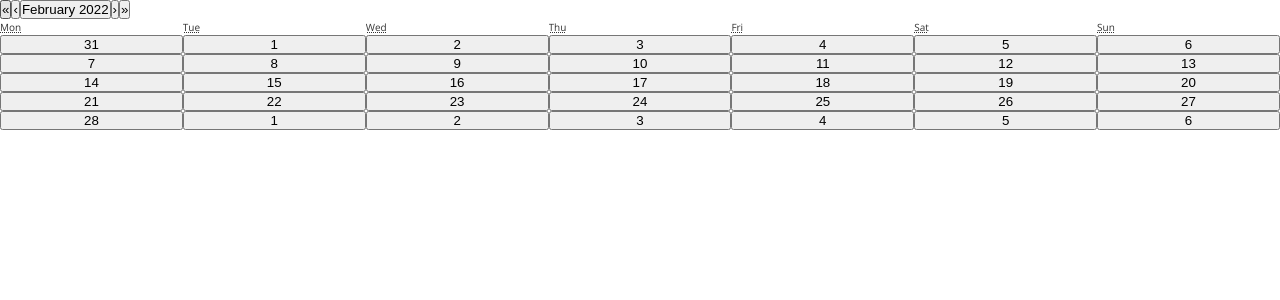
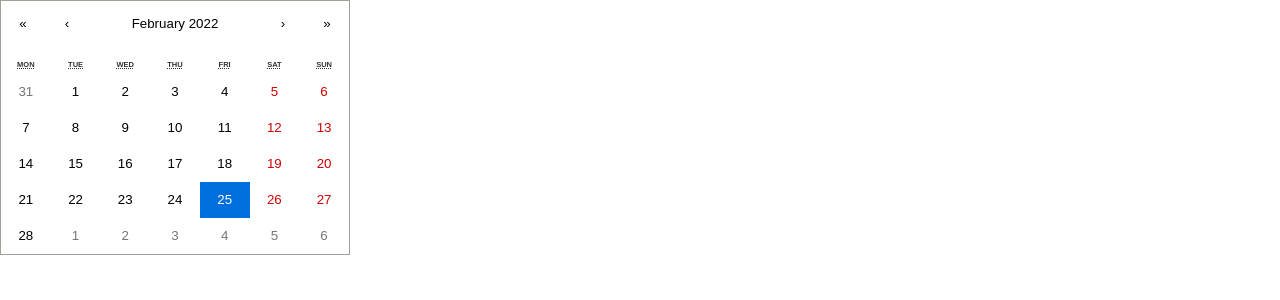
Before and after one commit to nealoverton/grafter-web-app, a React (Create React App) app: page /calendar in a window 1280 px wide. Shown: the top 300 px of the page. Built offline with nearby package versions, Linux system fonts and the light colour scheme; no server answers.

Commit message:
styling is now working

```diff
--- a/src/App.js
+++ b/src/App.js
@@ -1,5 +1,5 @@
 import { BrowserRouter as Router, Routes, Route } from 'react-router-dom';
-import Calendar from 'react-calendar';
+import Calendar from './pages/Calendar';
 import Home from './pages/Home';
 import Login from './pages/Login';
 import Signup from './pages/Signup';
--- a/src/pages/Calendar.js
+++ b/src/pages/Calendar.js
@@ -1,15 +1,17 @@
 import Calendar from 'react-calendar';
-import 'react-calendar/dist/Calendar.css';
 import React, { useState } from 'react';
+import './CalendarStyle.css';
 
-function Diary() {
-  const [value, onChange] = useState(new Date());
-
+const ReactCalendar = function () {
+  const [dates, setDate] = useState(new Date());
+  const onChange = (date) => {
+    setDate(date);
+  };
   return (
     <div>
-      <Calendar onChange={onChange} value={value} />
+      <Calendar onChange={onChange} value={dates} />
     </div>
   );
-}
+};
 
-export default Diary;
+export default ReactCalendar;
--- /dev/null
+++ b/src/pages/CalendarStyle.css
@@ -0,0 +1,117 @@
+.react-calendar {
+  width: 350px;
+  max-width: 100%;
+  background: white;
+  border: 1px solid #a0a096;
+  font-family: Arial, Helvetica, sans-serif;
+  line-height: 1.125em;
+}
+.react-calendar--doubleView {
+  width: 700px;
+}
+.react-calendar--doubleView .react-calendar__viewContainer {
+  display: flex;
+  margin: -0.5em;
+}
+.react-calendar--doubleView .react-calendar__viewContainer > * {
+  width: 50%;
+  margin: 0.5em;
+}
+.react-calendar,
+.react-calendar *,
+.react-calendar *:before,
+.react-calendar *:after {
+  -moz-box-sizing: border-box;
+  -webkit-box-sizing: border-box;
+  box-sizing: border-box;
+}
+.react-calendar button {
+  margin: 0;
+  border: 0;
+  outline: none;
+}
+.react-calendar button:enabled:hover {
+  cursor: pointer;
+}
+.react-calendar__navigation {
+  display: flex;
+  height: 44px;
+  margin-bottom: 1em;
+}
+.react-calendar__navigation button {
+  min-width: 44px;
+  background: none;
+}
+.react-calendar__navigation button:disabled {
+  background-color: #f0f0f0;
+}
+.react-calendar__navigation button:enabled:hover,
+.react-calendar__navigation button:enabled:focus {
+  background-color: #e6e6e6;
+}
+.react-calendar__month-view__weekdays {
+  text-align: center;
+  text-transform: uppercase;
+  font-weight: bold;
+  font-size: 0.75em;
+}
+.react-calendar__month-view__weekdays__weekday {
+  padding: 0.5em;
+}
+.react-calendar__month-view__weekNumbers .react-calendar__tile {
+  display: flex;
+  align-items: center;
+  justify-content: center;
+  font-size: 0.75em;
+  font-weight: bold;
+}
+.react-calendar__month-view__days__day--weekend {
+  color: #d10000;
+}
+.react-calendar__month-view__days__day--neighboringMonth {
+  color: #757575;
+}
+.react-calendar__year-view .react-calendar__tile,
+.react-calendar__decade-view .react-calendar__tile,
+.react-calendar__century-view .react-calendar__tile {
+  padding: 2em 0.5em;
+}
+.react-calendar__tile {
+  max-width: 100%;
+  padding: 10px 6.6667px;
+  background: none;
+  text-align: center;
+  line-height: 16px;
+}
+.react-calendar__tile:disabled {
+  background-color: #f0f0f0;
+}
+.react-calendar__tile:enabled:hover,
+.react-calendar__tile:enabled:focus {
+  background-color: #e6e6e6;
+}
+.react-calendar__tile--now {
+  background: #ffff76;
+}
+.react-calendar__tile--now:enabled:hover,
+.react-calendar__tile--now:enabled:focus {
+  background: #ffffa9;
+}
+.react-calendar__tile--hasActive {
+  background: #76baff;
+}
+.react-calendar__tile--hasActive:enabled:hover,
+.react-calendar__tile--hasActive:enabled:focus {
+  background: #a9d4ff;
+}
+.react-calendar__tile--active {
+  background: #006edc;
+  color: white;
+}
+.react-calendar__tile--active:enabled:hover,
+.react-calendar__tile--active:enabled:focus {
+  background: #1087ff;
+}
+.react-calendar--selectRange .react-calendar__tile--hover {
+  background-color: #e6e6e6;
+}
```
